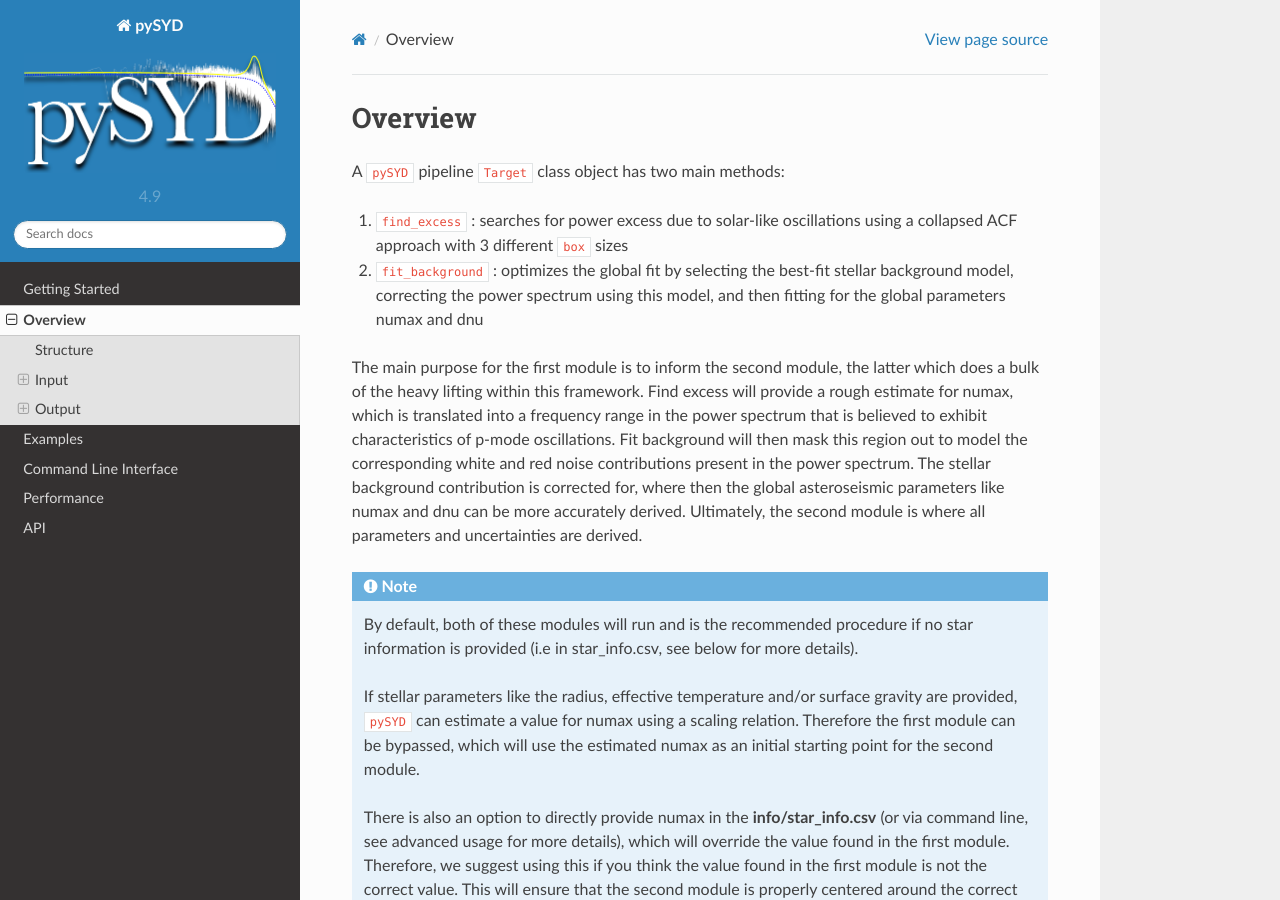
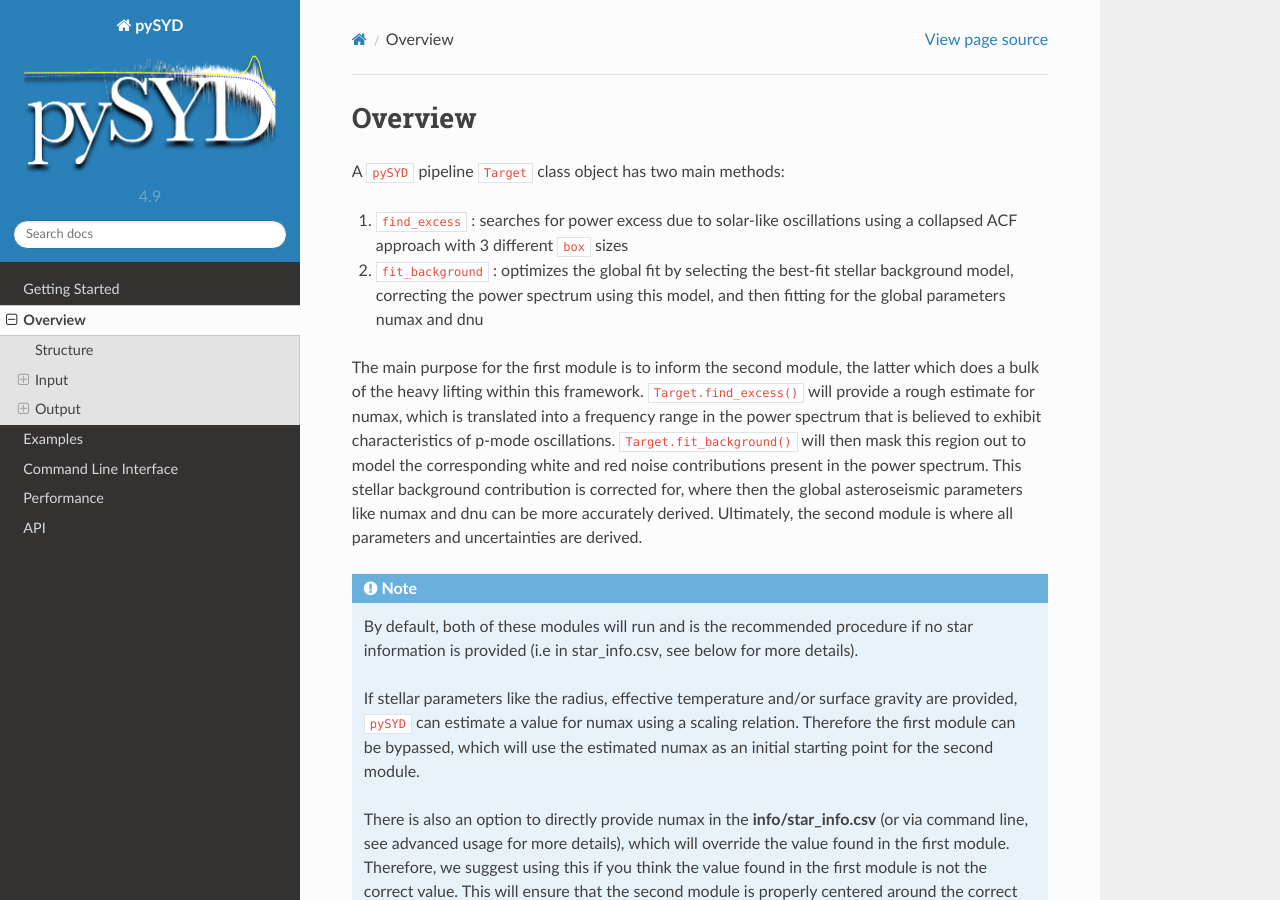
Before and after one commit to ashleychontos/pySYD, a Sphinx documentation site: the page built from docs/overview.rst, in a window 1280 px wide and 900 px high. Built offline with Sphinx 7.4.7 and the Read the Docs theme 2.0.0, drawn with Linux system fonts in a browser that asks for light colours.

Commit message:
Update overview.rst

```diff
--- a/docs/overview.rst
+++ b/docs/overview.rst
@@ -12,10 +12,10 @@ A ``pySYD`` pipeline ``Target`` class object has two main methods:
    numax and dnu
 
 The main purpose for the first module is to inform the second module, the latter which does a bulk of the
-heavy lifting within this framework. Find excess will provide a rough estimate for numax, which is translated
+heavy lifting within this framework. ``Target.find_excess()`` will provide a rough estimate for numax, which is translated
 into a frequency range in the power spectrum that is believed to exhibit characteristics of p-mode oscillations.
-Fit background will then mask this region out to model the corresponding white and red noise contributions
-present in the power spectrum. The stellar background contribution is corrected for, where then the global
+``Target.fit_background()`` will then mask this region out to model the corresponding white and red noise contributions
+present in the power spectrum. This stellar background contribution is corrected for, where then the global
 asteroseismic parameters like numax and dnu can be more accurately derived. Ultimately, the second module
 is where all parameters and uncertainties are derived.
 
```
